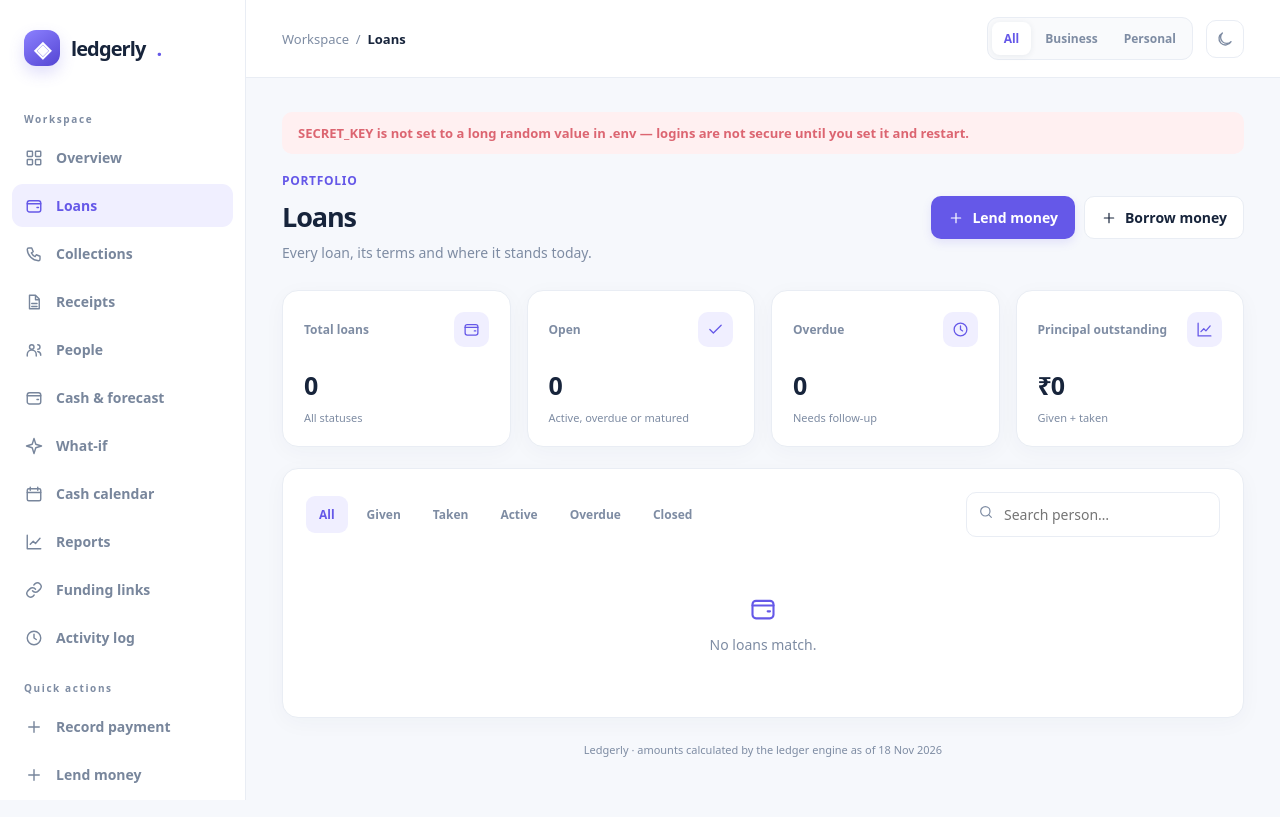
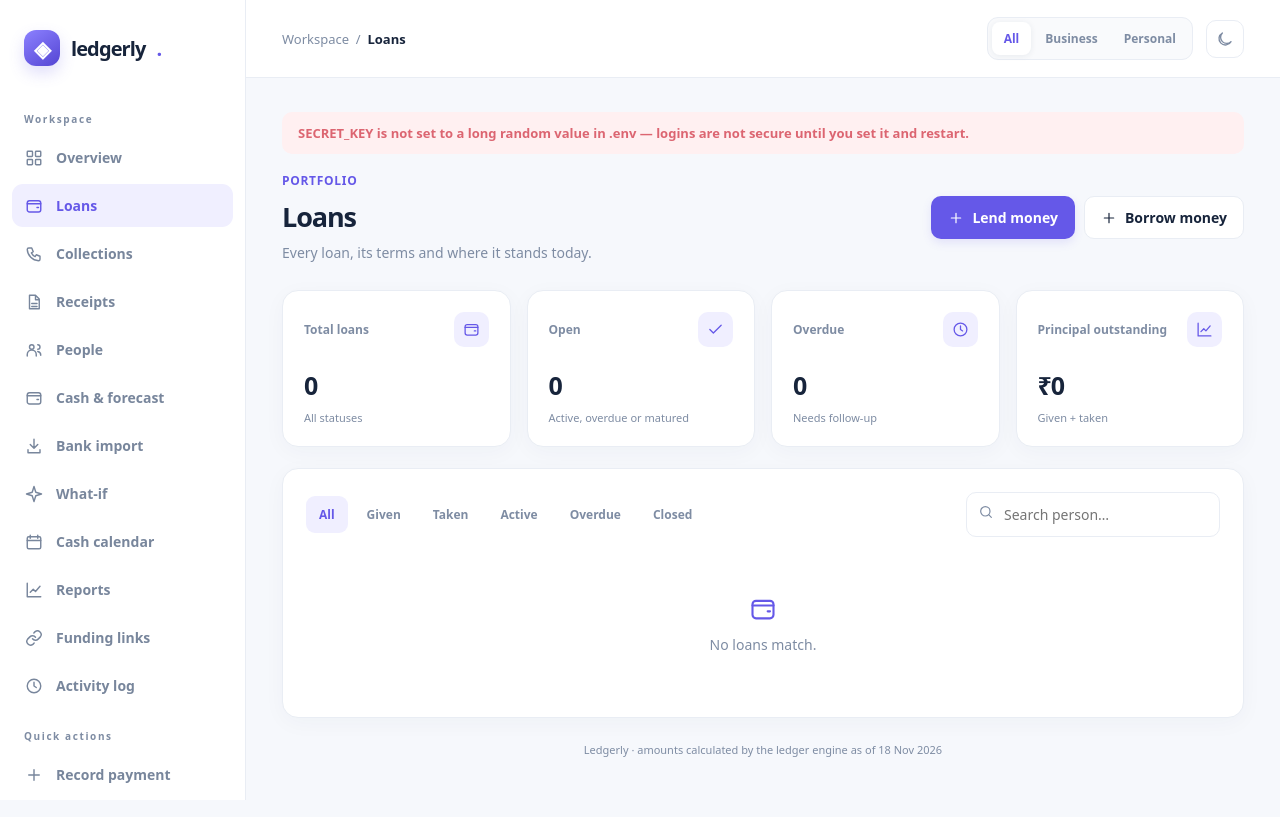
Before and after one commit to bhusan-art/LOAN_TRACKER, a FastAPI app: page /loans in a window 1280 px wide. Run offline with FastAPI, Linux system fonts and the light colour scheme; the visitor is signed in with stand-in values (Sample User, id 1).

Commit message:
Phase 13.2: bank import pages, API, JSON-only API posts
/bank: upload a CSV to a bank account (CSRF-protected form only), list of
imports. Review page: suggestions with reasons, link / record payment / ignore /
undo, link all already-recorded lines, other-loan picker. JSON API to list and
decide lines. Parser: skipinitialspace and a column-count check so a split
amount is refused, never misread. An already-recorded match hides new-payment
offers (no double counting). Every POST under /api/ must be application/json,
closing a CSRF gap on body-less endpoints.

Co-Authored-By: Claude Opus 5.5 <noreply@anthropic.com>
Claude-Session: https://claude.ai/code/session_015PtppDR7T2ymLGmUxFjwr3

```diff
--- a/loan_tracker/web/app.py
+++ b/loan_tracker/web/app.py
@@ -14,7 +14,7 @@ from pathlib import Path
 from typing import Callable, Iterator
 from urllib.parse import urlsplit
 
-from fastapi import Depends, FastAPI, Form, Request
+from fastapi import Depends, FastAPI, File, Form, Request, UploadFile
 from fastapi.exceptions import RequestValidationError
 from fastapi.responses import HTMLResponse, JSONResponse, PlainTextResponse, RedirectResponse, Response
 from fastapi.staticfiles import StaticFiles
@@ -30,7 +30,8 @@ from loan_tracker.db.session import session_factory
 from loan_tracker.engine.calendar import _add_months as add_months
 from loan_tracker.web import formatting as fmt
 from loan_tracker.web.schemas import (CashAccountIn, CashBalanceIn, ContactIn, EntryIn, FundingIn, LoanIn,
-                                      PartyIn, PlannedIn, ReverseIn, SimulateLoanIn, SimulateNewIn, describe)
+                                      PartyIn, PlannedIn, ReverseIn, SimulateLoanIn, SimulateNewIn,
+                                      BankLinkIn, BankRecordIn, describe)
 
 HERE = Path(__file__).resolve().parent
 BOOKS = {"all": None, "business": "BUSINESS", "personal": "PERSONAL"}
@@ -52,6 +53,18 @@ def create_app(settings: Settings | None = None, *, maker: sessionmaker | None =
     app.state.failed_logins = defaultdict(deque)
     app.add_middleware(SessionMiddleware, secret_key=settings.secret_key, same_site="lax",
                        https_only=settings.secure_cookies, max_age=12 * 3600)
+    @app.middleware("http")
+    async def api_posts_are_json(request: Request, call_next):
+        """CSRF guard for the JSON API: a cross-site HTML form cannot send
+        application/json, so every POST under /api/ must declare it, including
+        endpoints that take no body (send {})."""
+        if request.method == "POST" and request.url.path.startswith("/api/"):
+            ctype = request.headers.get("content-type", "").split(";")[0].strip().lower()
+            if ctype != "application/json":
+                return JSONResponse({"detail": "send the request as JSON (Content-Type: application/json)"},
+                                    status_code=415)
+        return await call_next(request)
+
     app.mount("/static", StaticFiles(directory=HERE / "static"), name="static")
     templates = Jinja2Templates(directory=HERE / "templates")
     templates.env.filters.update(inr=fmt.inr, dmy=fmt.dmy, dshort=fmt.dshort, pct=fmt.pct, rupees_input=fmt.rupees_input)
@@ -549,6 +562,97 @@ def create_app(settings: Settings | None = None, *, maker: sessionmaker | None =
                 error = str(exc)
         return render(request, "simulate.html", form=form, loans=loans, result=result, new=new, sim_error=error)
 
+    @app.get("/bank", response_class=HTMLResponse)
+    def bank_page(request: Request, _: str = Depends(user), s: Session = Depends(db)):
+        accounts = [a for a, _ in svc.latest_balances(s) if a.kind in ("BANK", "WALLET")]
+        imports = svc.bank_imports(s)
+        open_counts = {i.id: sum(1 for t in svc.bank_txns(s, i.id) if t.status == "NEW") for i in imports}
+        return render(request, "bank.html", accounts=accounts, imports=imports, open_counts=open_counts)
+
+    @app.post("/bank/upload", dependencies=[Depends(check_csrf)])
+    async def bank_upload(request: Request, account_id: int = Form(...), file: UploadFile = File(...),
+                          update_balance: str = Form(""), username: str = Depends(user),
+                          s: Session = Depends(db)):
+        from loan_tracker.bankimport import MAX_BYTES
+        data = await file.read(MAX_BYTES + 1)
+        imp, bal = svc.import_statement(s, account_id, data, file_name=file.filename or "statement.csv",
+                                        actor=username, as_of=today(), update_balance=update_balance == "1")
+        log(request, s, "BANK_IMPORTED", "bank_import", imp.id, name=imp.file_name, count=imp.new_count,
+            note=f"{imp.row_count} lines, {imp.row_count - imp.new_count} already imported")
+        msg = f"{imp.new_count} new transaction(s) imported"
+        if imp.row_count != imp.new_count:
+            msg += f"; {imp.row_count - imp.new_count} already imported earlier were skipped"
+        if bal:
+            msg += f". Balance set to {fmt.inr(bal.balance_paise)} as on {fmt.dmy(bal.as_of)}"
+        elif update_balance == "1":
+            newest = next((b for a, b in svc.latest_balances(s, include_inactive=True)
+                           if a.id == account_id and b is not None), None)
+            if newest is not None and newest.as_of > imp.period_end:
+                msg += f". Balance not changed: you have a newer one ({fmt.dmy(newest.as_of)})"
+        return back(request, f"/bank/imports/{imp.id}", flash=msg + ".")
+
+    @app.get("/bank/imports/{import_id}", response_class=HTMLResponse)
+    def bank_import_page(import_id: int, request: Request, show: str = "open", _: str = Depends(user),
+                         s: Session = Depends(db)):
+        imp = s.get(m.BankImport, import_id)
+        if imp is None:
+            raise svc.ServiceError(f"import {import_id} not found")
+        t = today()
+        txns = svc.bank_txns(s, import_id)
+        counts = {k: sum(1 for x in txns if x.status == k) for k in ("NEW", "LINKED", "RECORDED", "IGNORED")}
+        shown = [x for x in txns if x.status == "NEW"] if show == "open" else txns
+        sugg = svc.txn_suggestions(s, t, shown)
+        exact = sum(1 for v in sugg.values() if sum(1 for x in v if x.kind == "EXISTING") == 1)
+        loans = [r for r in svc.portfolio(s, t) if r.status not in ("CLOSED", "SETTLED", "WRITTEN_OFF")]
+        reversed_ids = set(s.scalars(select(m.LedgerEntry.reverses_id).where(m.LedgerEntry.reverses_id.is_not(None))))
+        ids = [x.ledger_entry_id for x in shown if x.ledger_entry_id]
+        entry_loans = dict(s.execute(select(m.LedgerEntry.id, m.LedgerEntry.loan_id)
+                                     .where(m.LedgerEntry.id.in_(ids))).all()) if ids else {}
+        names = {r.loan.id: r.loan.party.name for r in loans}
+        return render(request, "bank_import.html", imp=imp, txns=shown, counts=counts, show=show, sugg=sugg,
+                      exact=exact, loans=loans, reversed_ids=reversed_ids, entry_loans=entry_loans, names=names)
+
+    @app.post("/bank/imports/{import_id}/link-exact", dependencies=[Depends(check_csrf)])
+    def bank_link_exact(import_id: int, request: Request, _: str = Depends(user), s: Session = Depends(db)):
+        done = svc.link_exact_matches(s, import_id, today())
+        for t in done:
+            log(request, s, "BANK_LINKED", "bank_txn", t.id, entry=t.ledger_entry_id, amount_paise=abs(t.amount_paise))
+        return back(request, f"/bank/imports/{import_id}", flash=f"{len(done)} bank line(s) linked to entries "
+                                                                 "already in your ledger.")
+
+    def _txn_back(request: Request, t, msg: str):
+        return back(request, referer(request, f"/bank/imports/{t.import_id}"), flash=msg)
+
+    @app.post("/bank/txns/{txn_id}/link", dependencies=[Depends(check_csrf)])
+    def bank_txn_link(txn_id: int, request: Request, entry_id: int = Form(...), _: str = Depends(user),
+                      s: Session = Depends(db)):
+        t = svc.link_bank_txn(s, txn_id, entry_id)
+        log(request, s, "BANK_LINKED", "bank_txn", t.id, entry=entry_id, amount_paise=abs(t.amount_paise))
+        return _txn_back(request, t, f"Linked to entry #{entry_id}.")
+
+    @app.post("/bank/txns/{txn_id}/record", dependencies=[Depends(check_csrf)])
+    def bank_txn_record(txn_id: int, request: Request, loan_id: int = Form(...), _: str = Depends(user),
+                        s: Session = Depends(db)):
+        t, e = svc.record_bank_txn(s, txn_id, loan_id, today())
+        log(request, s, "ENTRY_POSTED", "ledger_entry", e.id, loan_id=loan_id, type=e.type,
+            amount_paise=e.amount_paise, entry_date=e.entry_date, via="bank import")
+        rc = receipt_of(s, e.id)
+        return _txn_back(request, t, f"Payment of {fmt.inr(e.amount_paise)} recorded on LN-{loan_id}"
+                                     + (f"; receipt {rc.number} issued." if rc else "."))
+
+    @app.post("/bank/txns/{txn_id}/ignore", dependencies=[Depends(check_csrf)])
+    def bank_txn_ignore(txn_id: int, request: Request, note: str = Form(""), _: str = Depends(user),
+                        s: Session = Depends(db)):
+        t = svc.ignore_bank_txn(s, txn_id, note)
+        log(request, s, "BANK_IGNORED", "bank_txn", t.id, amount_paise=abs(t.amount_paise), note=t.note)
+        return _txn_back(request, t, "Marked as not loan money.")
+
+    @app.post("/bank/txns/{txn_id}/undo", dependencies=[Depends(check_csrf)])
+    def bank_txn_undo(txn_id: int, request: Request, _: str = Depends(user), s: Session = Depends(db)):
+        t = svc.undo_bank_txn(s, txn_id)
+        log(request, s, "BANK_UNDONE", "bank_txn", t.id, amount_paise=abs(t.amount_paise))
+        return _txn_back(request, t, "Back to open.")
+
     @app.get("/cash", response_class=HTMLResponse)
     def cash_page(request: Request, days: int = 30, _: str = Depends(user), s: Session = Depends(db)):
         days = days if days in (30, 60, 90) else 30
@@ -867,6 +971,56 @@ def create_app(settings: Settings | None = None, *, maker: sessionmaker | None =
                 "flows": [{"date": str(d), "amount_paise": a} for d, a in sim.flows],
                 "before": forecast_json(sim.before), "after": forecast_json(sim.after), "saved": False}
 
+    def txn_json(t, suggestions=None) -> dict:
+        out = {"id": t.id, "import_id": t.import_id, "account_id": t.account_id, "txn_date": str(t.txn_date),
+               "description": t.description, "reference": t.reference, "amount_paise": t.amount_paise,
+               "balance_paise": t.balance_paise, "status": t.status, "ledger_entry_id": t.ledger_entry_id,
+               "note": t.note}
+        if suggestions is not None:
+            out["suggestions"] = [{"kind": x.kind, "loan_id": x.loan_id, "entry_id": x.entry_id, "score": x.score,
+                                   "strong": x.strong, "reason": x.reason} for x in suggestions]
+        return out
+
+    @app.get("/api/bank/imports")
+    def api_bank_imports(_: str = Depends(user), s: Session = Depends(db)):
+        return [{"id": i.id, "account_id": i.account_id, "account": i.account.name, "file_name": i.file_name,
+                 "row_count": i.row_count, "new_count": i.new_count, "period_start": str(i.period_start),
+                 "period_end": str(i.period_end)} for i in svc.bank_imports(s)]
+
+    @app.get("/api/bank/imports/{import_id}")
+    def api_bank_import(import_id: int, _: str = Depends(user), s: Session = Depends(db)):
+        txns = svc.bank_txns(s, import_id)
+        sugg = svc.txn_suggestions(s, today(), txns)
+        return [txn_json(t, sugg.get(t.id)) for t in txns]
+
+    @app.post("/api/bank/txns/{txn_id}/link")
+    def api_bank_link(request: Request, txn_id: int, payload: BankLinkIn, _: str = Depends(user),
+                      s: Session = Depends(db)):
+        t = svc.link_bank_txn(s, txn_id, payload.entry_id)
+        log(request, s, "BANK_LINKED", "bank_txn", t.id, entry=payload.entry_id, via="api")
+        return txn_json(t)
+
+    @app.post("/api/bank/txns/{txn_id}/record", status_code=201)
+    def api_bank_record(request: Request, txn_id: int, payload: BankRecordIn, _: str = Depends(user),
+                        s: Session = Depends(db)):
+        t, e = svc.record_bank_txn(s, txn_id, payload.loan_id, today())
+        log(request, s, "ENTRY_POSTED", "ledger_entry", e.id, loan_id=payload.loan_id, type=e.type,
+            amount_paise=e.amount_paise, entry_date=e.entry_date, via="api bank import")
+        return txn_json(t) | {"entry_id": e.id}
+
+    @app.post("/api/bank/txns/{txn_id}/ignore")
+    def api_bank_ignore(request: Request, txn_id: int, payload: ReverseIn, _: str = Depends(user),
+                        s: Session = Depends(db)):
+        t = svc.ignore_bank_txn(s, txn_id, payload.note)
+        log(request, s, "BANK_IGNORED", "bank_txn", t.id, note=t.note, via="api")
+        return txn_json(t)
+
+    @app.post("/api/bank/txns/{txn_id}/undo")
+    def api_bank_undo(request: Request, txn_id: int, _: str = Depends(user), s: Session = Depends(db)):
+        t = svc.undo_bank_txn(s, txn_id)
+        log(request, s, "BANK_UNDONE", "bank_txn", t.id, via="api")
+        return txn_json(t)
+
     @app.get("/api/receipts")
     def api_receipts(loan_id: int | None = None, q: str = "", _: str = Depends(user), s: Session = Depends(db)):
         return [receipt_json(r) for r in svc.receipts(s, loan_id=loan_id, q=q)]
--- a/loan_tracker/web/formatting.py
+++ b/loan_tracker/web/formatting.py
@@ -109,6 +109,8 @@ ACTION_LABELS = {
     "CASH_ACCOUNT_ADDED": ("Account added", "purple"), "CASH_BALANCE_SET": ("Balance updated", "gray"),
     "CASH_ACCOUNT_CLOSED": ("Account closed", "orange"), "CASH_ACCOUNT_REOPENED": ("Account reopened", "purple"),
     "PLAN_ADDED": ("Plan added", "purple"), "PLAN_CANCELLED": ("Plan cancelled", "orange"),
+    "BANK_IMPORTED": ("Statement imported", "purple"), "BANK_LINKED": ("Bank line linked", "green"),
+    "BANK_IGNORED": ("Bank line ignored", "gray"), "BANK_UNDONE": ("Bank line reopened", "orange"),
 }
 
 KIND_LABELS = {"CALL": "Call", "VISIT": "Visit", "WHATSAPP": "WhatsApp", "SMS": "SMS", "OTHER": "Other"}
--- a/loan_tracker/web/static/app.css
+++ b/loan_tracker/web/static/app.css
@@ -76,3 +76,16 @@ form.inline input{border:1px solid var(--line);background:var(--surface2);border
 @media(max-width:1100px){.formgrid.four{grid-template-columns:1fr 1fr}}
 @media(max-width:800px){.formgrid.four{grid-template-columns:1fr}}
 @media(max-width:800px){.simtable th,.simtable td{padding:11px 6px;font-size:11px}.simtable td:first-child{white-space:normal}}
+
+/* Phase 13: bank import */
+.bankline{padding:16px 0;border-bottom:1px solid var(--line)}.bankline:last-child{border:0}
+.bl-head{display:flex;gap:13px;align-items:center}.bl-head .bubble{width:37px;height:37px;flex-shrink:0;border-radius:11px;display:grid;place-items:center;background:var(--brandlight);color:var(--brand)}
+.bl-head .bubble.green{background:var(--greenlight);color:var(--green)}.bl-head .bubble.red{background:var(--redlight);color:var(--red)}
+.bl-head .bubble svg{width:17px;height:17px}.bl-text{min-width:0;flex:1}.bl-text strong{display:block;font-size:12px;overflow-wrap:anywhere}
+.bl-text small{display:block;color:var(--muted);font-size:11px;margin-top:5px}.bl-head .right{text-align:right;margin-left:auto}
+.bl-actions{margin:10px 0 0 50px;display:grid;gap:8px}.bl-actions.decided{display:flex;gap:12px;align-items:center;font-size:12px;color:var(--muted)}
+form.sugg{display:flex;gap:12px;align-items:center;justify-content:space-between;background:var(--surface2);border:1px solid var(--line);border-radius:10px;padding:9px 12px;font-size:12px}
+form.sugg.strong{border-color:var(--brand);background:var(--brandlight)}form.sugg span{min-width:0}
+form.inline select{border:1px solid var(--line);background:var(--surface2);border-radius:9px;padding:8px 10px;color:var(--text);min-width:0;flex:1 1 160px}
+label.check{display:flex;gap:8px;align-items:center;font-weight:700}
+@media(max-width:800px){.bl-actions{margin-left:0}form.sugg{flex-direction:column;align-items:stretch}}
--- a/loan_tracker/web/templates/base.html
+++ b/loan_tracker/web/templates/base.html
@@ -19,7 +19,7 @@
     <a class="brand" href="/"><span class="brandmark">◈</span>ledgerly<span style="color:var(--brand)">.</span></a>
     <div class="navtitle">Workspace</div>
     <nav class="nav">
-      {% for href, label, ic in [("/", "Overview", "dashboard"), ("/loans", "Loans", "wallet"), ("/collections", "Collections", "phone"), ("/receipts", "Receipts", "file"), ("/parties", "People", "people"), ("/cash", "Cash & forecast", "wallet"), ("/simulate", "What-if", "spark"), ("/calendar", "Cash calendar", "calendar"), ("/reports", "Reports", "chart"), ("/funding", "Funding links", "link"), ("/activity", "Activity log", "clock")] %}
+      {% for href, label, ic in [("/", "Overview", "dashboard"), ("/loans", "Loans", "wallet"), ("/collections", "Collections", "phone"), ("/receipts", "Receipts", "file"), ("/parties", "People", "people"), ("/cash", "Cash & forecast", "wallet"), ("/bank", "Bank import", "download"), ("/simulate", "What-if", "spark"), ("/calendar", "Cash calendar", "calendar"), ("/reports", "Reports", "chart"), ("/funding", "Funding links", "link"), ("/activity", "Activity log", "clock")] %}
       <a href="{{ href }}" class="{{ 'active' if (href == '/' and path == '/') or (href != '/' and path.startswith(href)) }}">{{ icon(ic) }}{{ label }}
         {% if href == "/loans" and nav_overdue %}<span class="numb">{{ nav_overdue }}</span>{% endif %}</a>
       {% endfor %}
```
Also changed, not shown: docs/PROGRESS.md (+9 -2 lines), loan_tracker/bankimport.py (+17 -2 lines), loan_tracker/web/schemas.py (+8 -0 lines), loan_tracker/web/templates/bank.html (added, +50 -0 lines), loan_tracker/web/templates/bank_import.html (added, +61 -0 lines), tests/db/test_web.py (+81 -1 lines), tests/unit/test_bankimport.py (+17 -0 lines).
